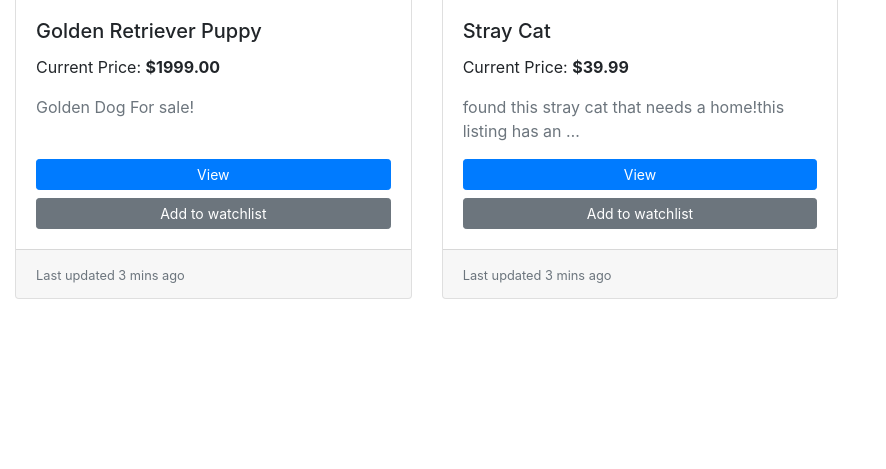
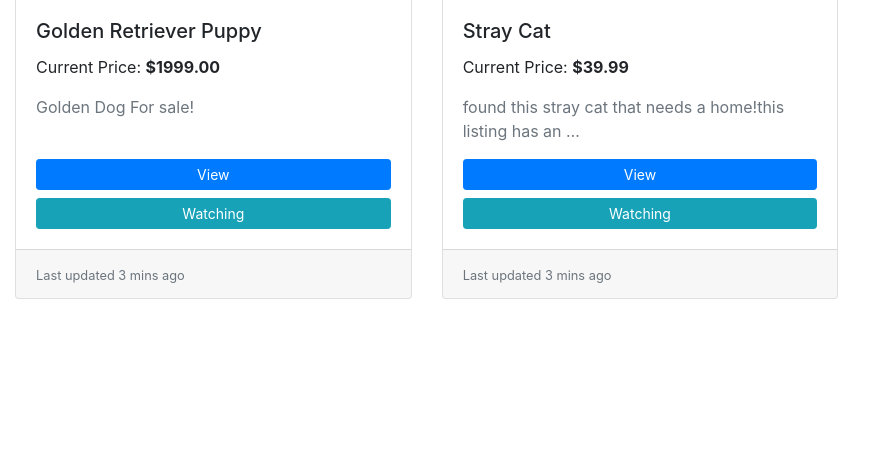
Before and after one commit to wjen/ecommerce-dj, a Django app: page /auctions/categories/ANIMALS in a window 1280 px wide. Shown: the part 274-743 px from the top of the page, without its empty margins (0-886 px from the left). Run offline with Django 3.2, Linux system fonts and the light colour scheme; a user stored in the database is signed in; data comes from the database, SQL or seed files in the repository; both versions use the stored data as it was after the commit; some libraries are stand-ins or nearby versions.

Commit message:
add watchlist functionality and authentication for paths

```diff
--- a/auctions/templates/auctions/categories.html
+++ b/auctions/templates/auctions/categories.html
@@ -6,6 +6,7 @@
 {% endblock %}
 
 {% block content %}
+
 <h2>Categories</h2>
 	<ul>
 	{% for category in categories %}
--- a/auctions/templates/auctions/listing_list.html
+++ b/auctions/templates/auctions/listing_list.html
@@ -1,21 +1,22 @@
 {% extends 'layout.html' %}
 
 {% block content %}
-	{% if page %}
-		<h1 class='text-center'>{{page}}</h1>
-	{% endif %}
     {% if listing_list %}
         <div class="row row-cols-1 row-cols-md-3">
         {% for listing in listing_list %}
             <div class="col mb-4">
                 <div class="card h-100">
-                    <img src="{{listing.image}}" class="card-img-top" alt={{ listing.title }}>
+                    <a href="{% url 'listing-detail' listing.id %}"><img src="{{listing.image}}" class="card-img-top" alt={{ listing.title }}></a>
                     <div class="card-body d-flex flex-column">
                         <h5 class="card-title">{{listing.title}}</h5>
                         <p>Current Price: <strong>${{listing.price}}</strong></p>
 						<p class="card-text text-secondary">{{ listing.description| truncatechars:60  }}</p>
                         <a href="{% url 'listing-detail' listing.pk %}" class="btn btn-primary mt-auto btn-sm mb-2">View</a>
-						<a href="#" class="btn btn-secondary btn-sm">Add to watchlist</a>
+                        {% if listing in user.watchlist.all %}
+                            <a href="{% url 'toggle-watchlist-home' listing.id %}" class="btn btn-info btn-sm">Watching</a>
+                        {% else %}
+                            <a href="{% url 'toggle-watchlist-home' listing.id %}" class="btn btn-secondary btn-sm">Add to watchlist</a>
+                        {% endif %}
                     </div>
                     <div class="card-footer">
                         <small class="text-muted">Last updated 3 mins ago</small>
@@ -25,7 +26,7 @@
         {% endfor %}
     </div>
     {% else %}
-        <h3>There are currently no active listings</h3>
+        <h3>There are currently no listings</h3>
     {% endif %}
 
 
--- /dev/null
+++ b/auctions/templates/index.html
@@ -0,0 +1,6 @@
+{% extends 'layout.html' %}
+
+
+{% block content %}
+{{ watchlist }}
+{% endblock %}x`
--- a/auctions/templates/layout.html
+++ b/auctions/templates/layout.html
@@ -35,15 +35,18 @@
 				<li class="nav-item">
 					<a class="nav-link" href="{% url 'categories' %}">Categories</a>
 				</li>
+				{% if user.is_authenticated %}
 				<li class="nav-item">
-					<a class="nav-link" href="#">Watchlist</a>
+					<a class="nav-link" href="{% url 'watchlist' %}">Watchlist</a>
 				</li>
 				<li class="nav-item">
 					<a class="nav-link" href="{% url 'listing-create' %}">Create Listing</a>
 				</li>
+				{% else %}
 				<li class="nav-item">
 					<a class="nav-link" href="{% url 'register' %}">Register</a>
 				</li>
+				{% endif %}
 			</ul>
 			<form class="form-inline my-2 my-lg-0">
 				<input class="form-control mr-sm-2" type="search" placeholder="Search" aria-label="Search">
--- a/auctions/urls.py
+++ b/auctions/urls.py
@@ -1,6 +1,6 @@
 from django.urls import path
 from . import views
-from .views import ListingListView, ListingListViewByActive, categories, ListingCreateView, ListingDetailView, toggle_watchlist
+from .views import ListingListView, ListingListViewByActive, categories, ListingCreateView, ListingDetailView, toggle_watchlist, toggle_watchlist_home, watchlist
 from django.views.generic import RedirectView
 
 urlpatterns = [
@@ -12,5 +12,7 @@ urlpatterns = [
     path('listing/<int:pk>', ListingDetailView.as_view(), name='listing-detail'),
     path('categories', views.categories, name='categories'),
     path('categories/<str:category>', views.category_listings, name='category-listings'),
-    path('toggle_watchlist/<int:pk>', views.toggle_watchlist, name='toggle-watchlist')
+    path('toggle_watchlist/<int:pk>', views.toggle_watchlist, name='toggle-watchlist'),
+    path('toggle_watchlist_home/<int:pk>', views.toggle_watchlist_home, name='toggle-watchlist-home'),
+    path('watchlist', views.watchlist, name='watchlist'),
 ]
--- a/auctions/views.py
+++ b/auctions/views.py
@@ -5,7 +5,10 @@ from django.views.generic.edit import CreateView
 from .forms import ListingForm
 from django.urls import reverse_lazy, reverse
 from django.contrib.auth.mixins import LoginRequiredMixin
+from django.contrib.auth.decorators import login_required
 from django.http import HttpResponseRedirect
+from django.db.models import Max, Count
+
 
 # Create your views here.
 # def index(request):
@@ -15,6 +18,7 @@ from django.http import HttpResponseRedirect
 class ListingListView(ListView):
 	model = Listing
 	paginate_by = 12
+
 
 class ListingListViewByActive(ListView):
 	model = Listing
@@ -28,7 +32,7 @@ def categories(request):
 	# categories = Listing.objects.filter(active=True).order_by('category')
 	categories = Listing.objects.filter(active=True).order_by("category").values_list('category', flat=True).distinct()
 	categories = [category.capitalize() for category in categories]
-	return render(request, 'auctions/categories.html', {'categories': categories})
+	return render(request, 'auctions/categories.html', {'categories': categories, 'request': request})
 
 def category_listings(request, category):
 	listings_by_category = Listing.objects.filter(category=category.upper())
@@ -44,6 +48,16 @@ class ListingCreateView(LoginRequiredMixin, CreateView):
 class ListingDetailView(DetailView):
 	model = Listing
 
+	def get_context_data(self, **kwargs):
+		context = super().get_context_data(** kwargs)
+		watching = False
+		# can get the request through self.request
+		if self.request.user.watchlist.filter(id=self.kwargs['pk']).exists():
+			watching = True
+		context['watching'] = watching
+		return context
+
+@login_required(login_url='/members/')
 def toggle_watchlist(request, pk):
 	# pass
 	listing = get_object_or_404(Listing, pk=pk)
@@ -53,14 +67,18 @@ def toggle_watchlist(request, pk):
 		request.user.watchlist.add(listing)
 	return HttpResponseRedirect(reverse('listing-detail', args=[str(pk)]))
 
+@login_required(login_url='/members/')
+def toggle_watchlist_home(request, pk):
+	# pass
+	listing = get_object_or_404(Listing, pk=pk)
+	if request.user.watchlist.filter(id=pk).exists():
+		request.user.watchlist.remove(listing)
+	else:
+		request.user.watchlist.add(listing)
+	return HttpResponseRedirect(reverse('listings'))
 
+@login_required(login_url='/members/')
+def watchlist(request):
+	watchlist = request.user.watchlist.all()
 
-# 	post = get_object_or_404(Post, id=request.POST.get('post_id'))
-#     post = get_object_or_404(Post, id=request.POST.get('post_id'))
-#     like = False
-#     if post.likes.filter(id=request.user.id).exists():
-#         post.likes.remove(request.user)
-#     else:
-#         post.likes.add(request.user)
-#         like = True
-#     return HttpResponseRedirect(reverse('article_detail', args=[str(pk)]))
+	return render(request, 'auctions/listing_list.html', {'listing_list':watchlist})
```
Also changed, not shown: auctions/templates/auctions/listing_detail.html (+8 -7 lines), db.sqlite3.
